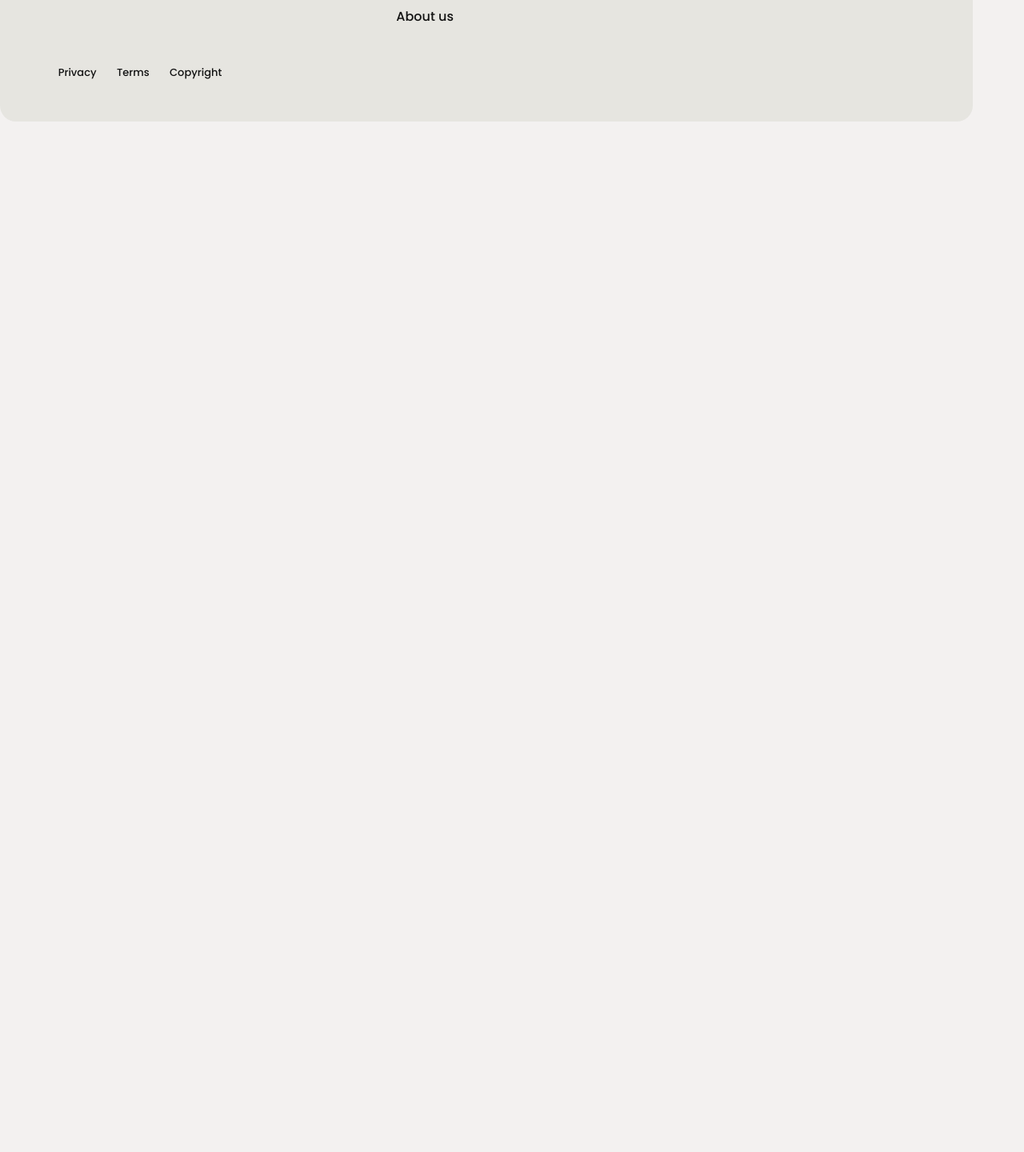
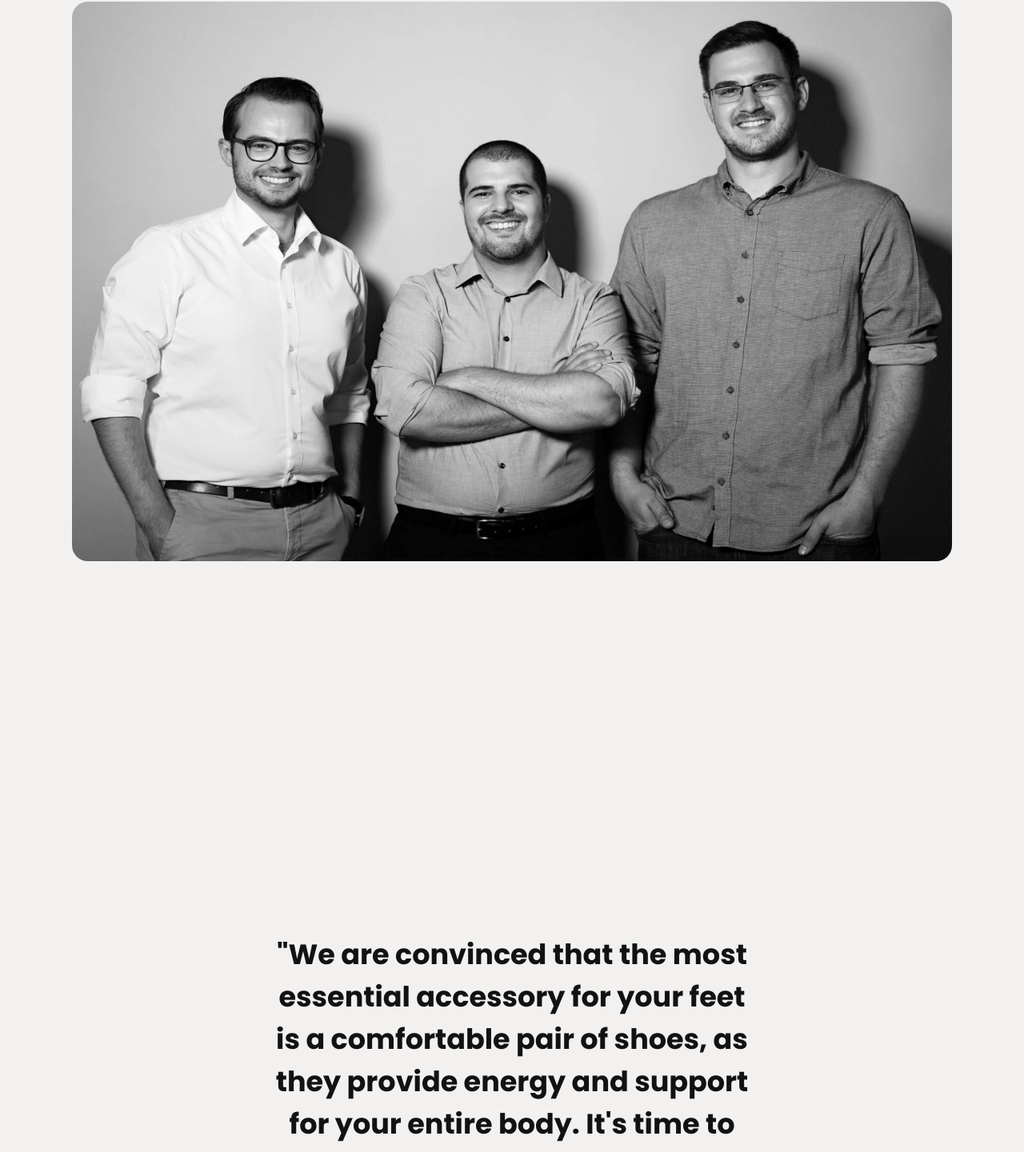
Before and after one commit to sumitshinde-84/shoping-site, a React (Create React App) app: page /About in a window 1280 px wide. Shown: the part 1318-2759 px from the top of the page at 80% size. Before the commit the page ends 1520 px from the top, so only its background shows below. Built offline with nearby package versions, Linux system fonts and the light colour scheme.

Commit message:
add aboutPage

```diff
--- /dev/null
+++ b/src/components/groupSect.jsx
@@ -0,0 +1,17 @@
+import GroupImg from "../images/founders.jpg"
+import "./style/groupSect.css"
+const GroupSect = () =>{
+
+
+
+
+
+    return(
+        <div className="Group-Sect">
+            <img src={GroupImg} alt="founder" />
+        </div>
+    )
+}
+
+
+export default GroupSect
--- /dev/null
+++ b/src/components/ourMessage.jsx
@@ -0,0 +1,15 @@
+import "./style/ourMessage.css";
+
+const OurMessage = () => {
+  return (
+    <div className="ourMessage">
+      <h2>
+        "We are convinced that the most essential accessory for your feet is a
+        comfortable pair of shoes, as they provide energy and support for your
+        entire body. It's time to give them the recognition they deserve."
+      </h2>
+    </div>
+  );
+};
+
+export default OurMessage;
--- a/src/components/style/addressForm.css
+++ b/src/components/style/addressForm.css
@@ -6,7 +6,6 @@
     padding: 100px;
     height: 100%;
     position: relative;
-
 
 
 }
--- /dev/null
+++ b/src/components/style/groupSect.css
@@ -0,0 +1,15 @@
+.Group-Sect{
+    width: 100vw;
+    height: 100vh;
+    display: flex;
+    justify-content: center;
+    align-items: center;
+    margin-top: 400px;
+
+}
+
+.Group-Sect img{
+    width: 1100px;
+    height: 700px;
+    border-radius: 20px;
+}
--- /dev/null
+++ b/src/components/style/ourMessage.css
@@ -0,0 +1,14 @@
+.ourMessage{
+    width: 100vw;
+    height: 100vh;
+    margin-top: 200px;
+    display: flex;
+    justify-content: center;
+    align-items: center;
+}
+
+.ourMessage h2{
+    font-size: 35px;
+    width: 600px;
+    text-align: center;
+}
--- a/src/pages/AboutUs.jsx
+++ b/src/pages/AboutUs.jsx
@@ -1,5 +1,8 @@
 import Footer from "../components/footer"
+import GroupSect from "../components/groupSect"
+import OurMessage from "../components/ourMessage"
 import OurTeamSect from "../components/ourTeamSect"
+import PlaneGridWithoutAnimation from "../components/planeGridWithoutAnimation"
 import "./style/aboutUs.css"
 
 const AboutUs = () => {
@@ -8,6 +11,9 @@ const AboutUs = () => {
     return (
         <div className="About">
             <OurTeamSect/>
+            <GroupSect/>
+            <OurMessage/>
+            <PlaneGridWithoutAnimation/>
          <Footer/>
         </div>
     )
--- a/src/pages/style/aboutUs.css
+++ b/src/pages/style/aboutUs.css
@@ -1,6 +1,6 @@
 .About{
     display: flex;
-    justify-content: center;
+    align-items: center;
     flex-direction: column;
 
 }
```
Also changed, not shown: src/images/founders.jpg (added).
